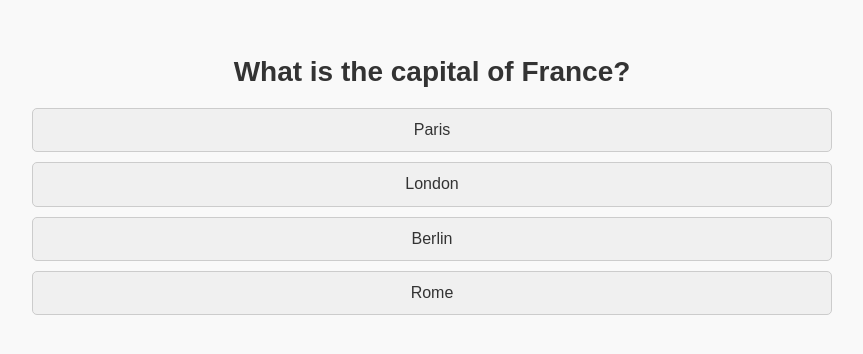
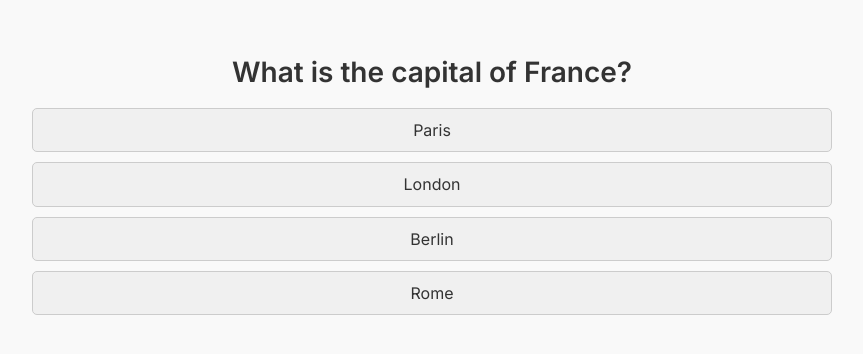
Before and after one commit to Dor-Ka/frontend-react-quiz-app, a React (Vite) app: page / in a window 1280 px wide. Shown: the part 246-600 px from the top of the page, without its empty margins (208-1071 px from the left). Built offline with nearby package versions, Linux system fonts and the light colour scheme.

Commit message:
updated GlobalStyle.js, main.jsx And theme.js

```diff
--- a/src/main.jsx
+++ b/src/main.jsx
@@ -2,8 +2,8 @@ import React from 'react';
 import { createRoot } from 'react-dom/client';
 import App from './App.jsx';
 import { ThemeProvider } from 'styled-components';
-import GlobalStyle from './theme/GlobalStyle.js';
-import theme from './theme/theme.js';
+import GlobalStyle from './styles/GlobalStyle.js';
+import theme from './styles/theme.js';
 
 createRoot(document.getElementById('root')).render(
     <React.StrictMode>
--- a/src/theme/GlobalStyle.js
+++ b/src/styles/GlobalStyle.js
@@ -6,7 +6,7 @@ const GlobalStyle = createGlobalStyle`
         padding: 0;
         background-color: ${({ theme }) => theme.colors.background};
         color: ${({ theme }) => theme.colors.text};
-        font-family: 'Arial', sans-serif;
+        font-family: 'Inter', sans-serif;
     }
 `;
 
```
Also changed, not shown: src/styles/theme.js (renamed from src/theme/theme.js).
